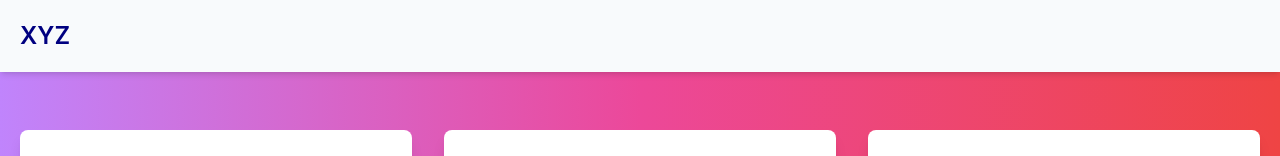
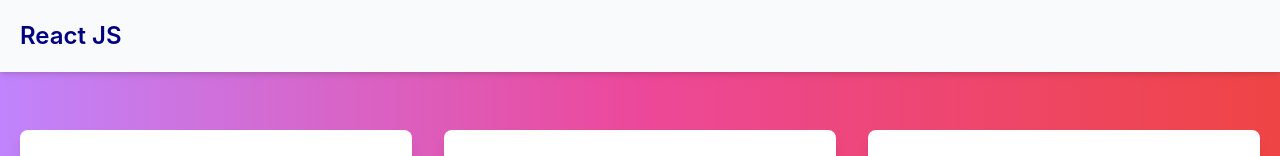
Before and after one commit to AKSHAW6299/BasicApiIntegration, a React (Create React App) app: page / in a window 1280 px wide. Shown: the top 156 px of the page. Built offline with nearby package versions, Linux system fonts and the light colour scheme.

Commit message:
api using axios

```diff
--- a/src/views/Fetchmethod.jsx
+++ b/src/views/Fetchmethod.jsx
@@ -54,7 +54,7 @@
         </Link> */}
 
         <Link to={'/'}>
-          <h1 className="text-2xl font-semibold" style={{ color: '#000080' }}>XYZ</h1>
+          <h1 className="text-2xl font-semibold" style={{ color: '#000080' }}>React JS</h1>
         </Link>
 
         <div className='flex justify-between gap-2'>
--- a/src/views/Home.jsx
+++ b/src/views/Home.jsx
@@ -11,7 +11,7 @@
         </Link> */}
 
         <Link to={'/'}>
-          <h1 className="text-2xl font-semibold" style={{ color: '#000080' }}>XYZ</h1>
+          <h1 className="text-2xl font-semibold" style={{ color: '#000080' }}>React JS</h1>
         </Link>
         <div></div>
       </nav>
--- a/src/views/UsingAxiosLibrary.jsx
+++ b/src/views/UsingAxiosLibrary.jsx
@@ -71,7 +71,7 @@
       {/* Navbar */}
       <nav className="flex justify-between items-center">
         <Link to={'/'}>
-          <h1 className="text-2xl font-semibold" style={{ color: '#000080' }}>XYZ</h1>
+          <h1 className="text-2xl font-semibold" style={{ color: '#000080' }}>React JS</h1>
         </Link>
 
         <div className='flex justify-between gap-2'>
```
